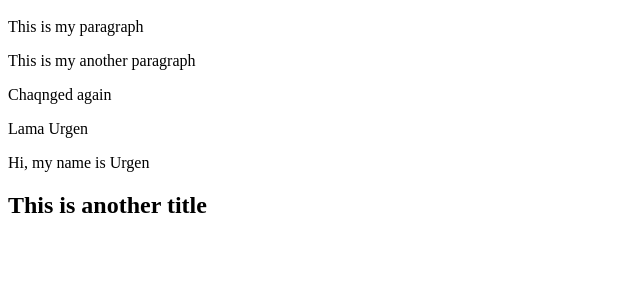
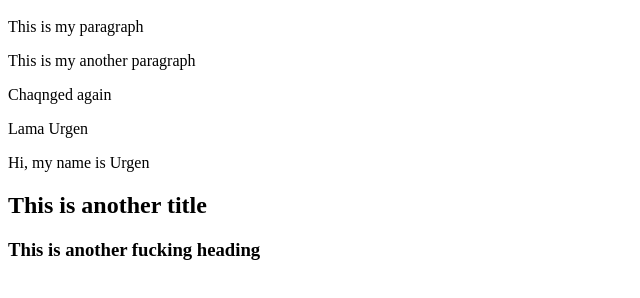
Before and after one commit to urg-cloud/dev-project, a plain HTML site: page index.html in a window 1280 px wide. Shown: the part 48-346 px from the top of the page, without its empty margins (0-640 px from the left). Drawn offline with Linux system fonts and the light colour scheme.

Commit message:
heading added

```diff
--- a/index.html
+++ b/index.html
@@ -7,4 +7,5 @@
 <p>Lama Urgen</p>
 <p> Hi, my name is Urgen </p>
 <h2> This is another title</h2>
+<h3> This is another fucking heading</h3>
 </html>
```
